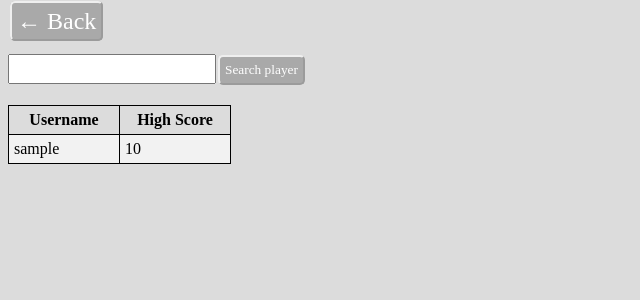
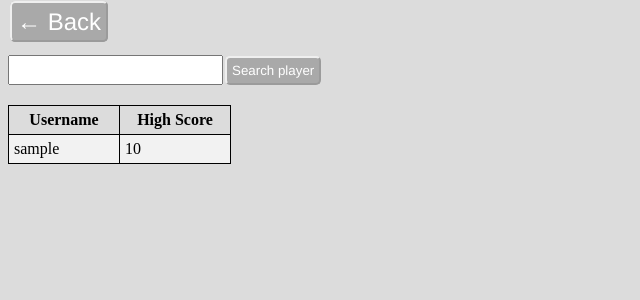
Before and after one commit to Grimmtermina/sudoku, a PHP site: page /highScore.php in a window 1280 px wide. Shown: the top 300 px of the page, without its empty margins (0-640 px from the left). Run offline with PHP 8.4, Linux system fonts and the light colour scheme; tables that the repository leaves empty or names only in its code hold one stand-in row (values such as "Sample post").

Commit message:
changed font

```diff
--- a/puzzle.php
+++ b/puzzle.php
@@ -9,6 +9,10 @@ password. Registration is done through the login page right now. -->
 <head>
 <meta charset="UTF-8">
 <link href="sudoku.css" rel="stylesheet" type="text/css" />
+<link href="http://fonts.googleapis.com/css?family=Corben:bold"
+	rel="stylesheet" type="text/css">
+<link href="http://fonts.googleapis.com/css?family=Nobile"
+	rel="stylesheet" type="text/css">
 <title>Sudoku</title>
 	<?php
 	require_once './model.php';
--- a/sudoku.css
+++ b/sudoku.css
@@ -2,6 +2,7 @@
 
 h1 {
 	text-align: center;
+	font-family: 'Nobile', Helvetica, Arial, sans-serif;
 }
 
 body {
@@ -35,7 +36,7 @@ tr:nth-child(even) {
 	padding: 5px;
 	text-decoration: none;
 	border-radius: 5px;
-	font-family: Times New-Roman;
+	font-family: 'Nobile', Helvetica, Arial, sans-serif;
 	font-size: 18pt;
 	color: white;
 	cursor: pointer;
@@ -50,7 +51,7 @@ tr:nth-child(even) {
 	padding: 5px;
 	text-decoration: none;
 	border-radius: 5px;
-	font-family: Times New-Roman;
+	font-family: 'Nobile', Helvetica, Arial, sans-serif;
 	color: white;
 	cursor: pointer;
 }
@@ -185,6 +186,7 @@ tr:nth-child(even) {
 }
 
 .puzzle {
+	font-family: 'Nobile', Helvetica, Arial, sans-serif;
 	margin: 0 auto;
 	width: 400px;
 }
@@ -194,7 +196,7 @@ tr:nth-child(even) {
 }
 
 .search {
-	font-family: Times New-Roman;
+	font-family: 'Nobile', Helvetica, Arial, sans-serif;
 	font-size: 12pt;
 	height: 24px;
 }
@@ -204,31 +206,36 @@ tr:nth-child(even) {
 	height: 40px;
 }
 
-@-webkit-keyframes yellow-fade {
-  from {
-    background: #f00;
+@
+-webkit-keyframes yellow-fade {from { background:#f00;
+
 }
+
 to {
 	background: #fff;
 }
+
 }
-@-moz-keyframes yellow-fade {
-  from {
-    background: #f00;
+@
+-moz-keyframes yellow-fade {from { background:#f00;
+
 }
+
 to {
 	background: #fff;
 }
+
 }
-@keyframes yellow-fade {
-  from {
-    background: #f00;
+@
+keyframes yellow-fade {from { background:#f00;
+
 }
+
 to {
 	background: #fff;
 }
+
 }
-
 .fade-it {
 	-webkit-animation: yellow-fade 1s ease-in-out 0s;
 	-moz-animation: yellow-fade 1s ease-in-out 0s;
@@ -237,6 +244,7 @@ tr:nth-child(even) {
 }
 
 .timer {
+	font-family: 'Nobile', Helvetica, Arial, sans-serif;
 	text-align: center;
 	font-weight: bold;
 	font-size: 18px;
```
Lines whose indentation alone changed are shown as unchanged.
